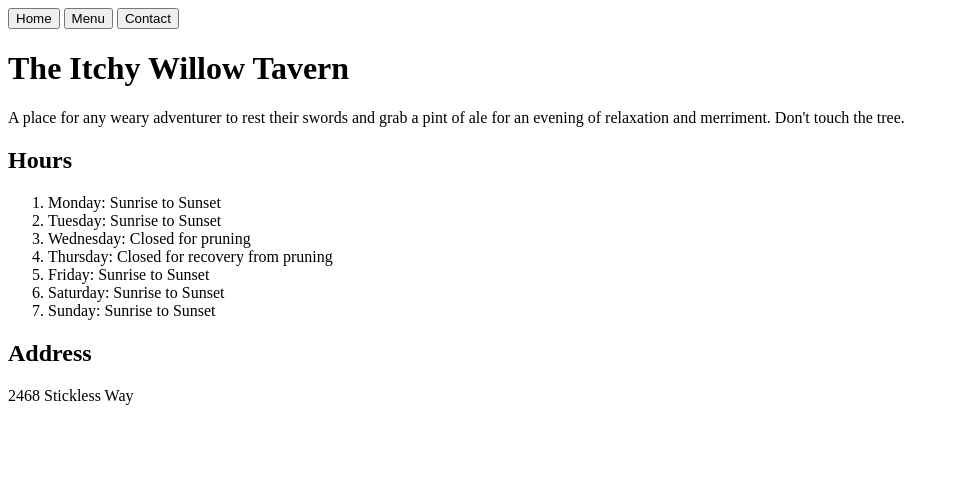
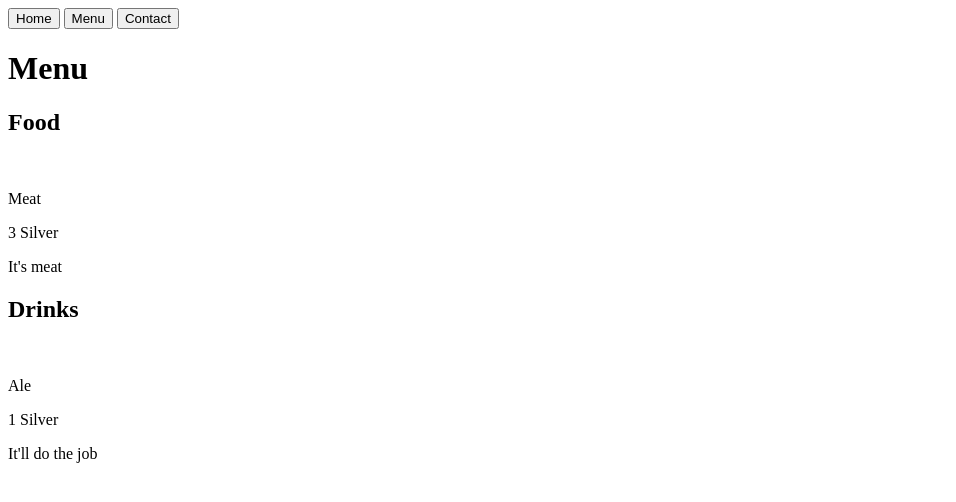
Before and after one commit to YepJared/restaurant-page.js, a website built with webpack: page src/template.html in a window 1280 px wide. Shown: the whole page, without its empty margins (0-956 px from the left). Built offline with nearby package versions, Linux system fonts and the light colour scheme.

Commit message:
Build template structure for menu and items
Comment out code to start with home content loaded temporarily
Add html structure to be used for menu items

```diff
--- a/src/index.js
+++ b/src/index.js
@@ -11,6 +11,6 @@ function buildUI(builder) {
     contentHolder.append(...builder());
 }
 
-buildUI(buildHomeContent);
+// buildUI(buildHomeContent);
 
 homeButton.addEventListener("click", () => buildUI(buildHomeContent));
--- a/src/template.html
+++ b/src/template.html
@@ -13,6 +13,34 @@
             <button id="contact">Contact</button>
         </nav>
     </header>
-    <div id="content"></div>
+    <div id="content">
+        <div class="info">
+            <h1 class="header">Menu</h1>
+        </div>
+        <div class="menu">
+            <div class="food">
+                <h2>Food</h2>
+                <div class="item">
+                    <img src="" alt="" class="menuItem">
+                    <div class="foodName">
+                        <p class="name">Meat</p>
+                        <p class="cost">3 Silver</p>
+                    </div>
+                    <p class="description">It's meat</p>
+                </div>
+            </div>
+            <div class="drinks">
+                <h2>Drinks</h2>
+                <div class="item">
+                    <img src="" alt="" class="menuItem">
+                    <div class="foodName">
+                        <p class="name">Ale</p>
+                        <p class="cost">1 Silver</p>
+                    </div>
+                    <p class="description">It'll do the job</p>
+                </div>
+            </div>
+        </div>
+    </div>
 </body>
 </html>
```
